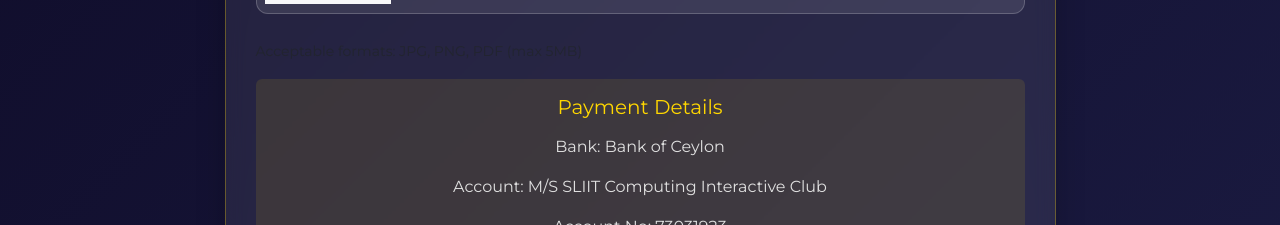
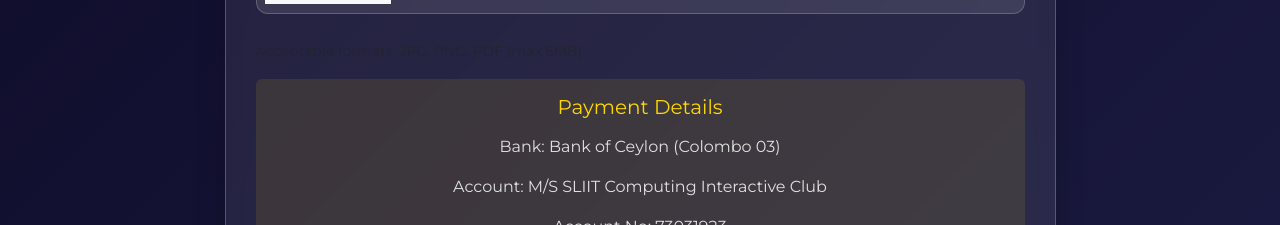
Before and after one commit to tehnz123-svg/swara-concert-tickets, a website: page tickets.html in a window 1280 px wide. Shown: the part 1220-1445 px from the top of the page. Drawn offline with nearby package versions, Linux system fonts and the light colour scheme.

Commit message:
Update tickets.html

```diff
--- a/tickets.html
+++ b/tickets.html
@@ -107,7 +107,7 @@
                                     <div class="payment-info p-3 rounded" style="background: rgba(255,215,0,0.1);">
                                         <h5 class="text-center mb-3" style="color: var(--accent-gold);">Payment Details
                                         </h5>
-                                        <p class="text-center">Bank: Bank of Ceylon</p>
+                                        <p class="text-center">Bank: Bank of Ceylon (Colombo 03)</p>
                                         <p class="text-center">Account: M/S SLIIT Computing Interactive Club</p>
                                         <p class="text-center">Account No: 73031923</p>
                                         <p class="text-center">Amount: LKR 800 per ticket</p>
```
